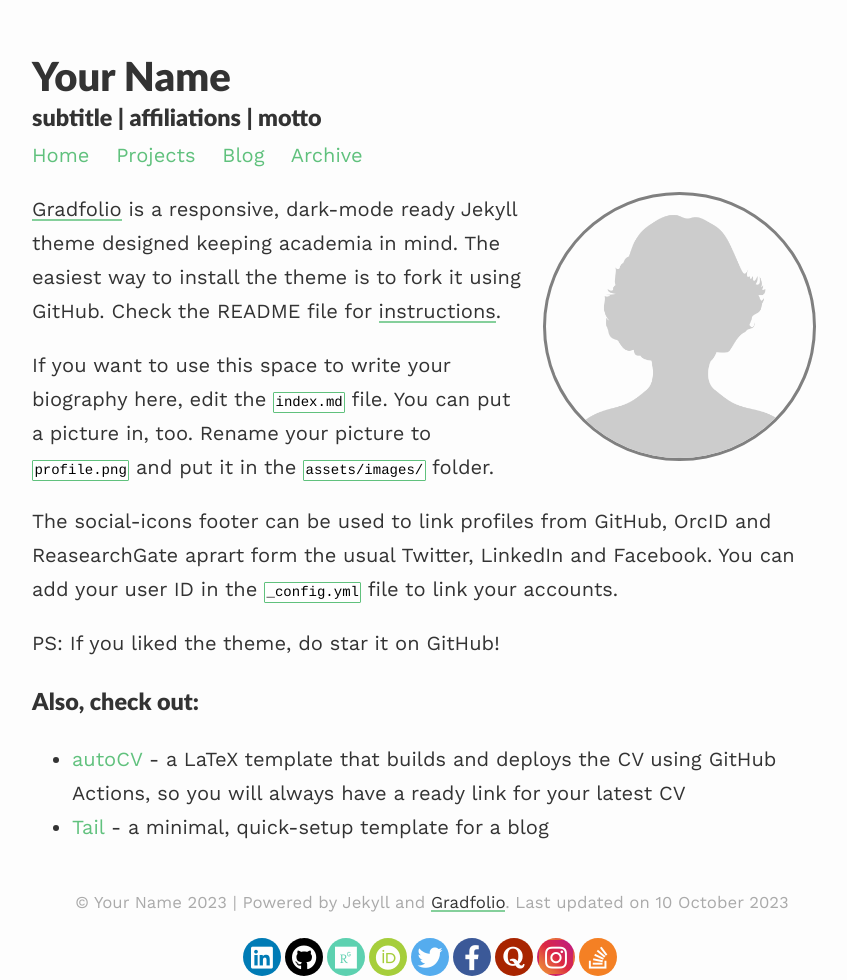
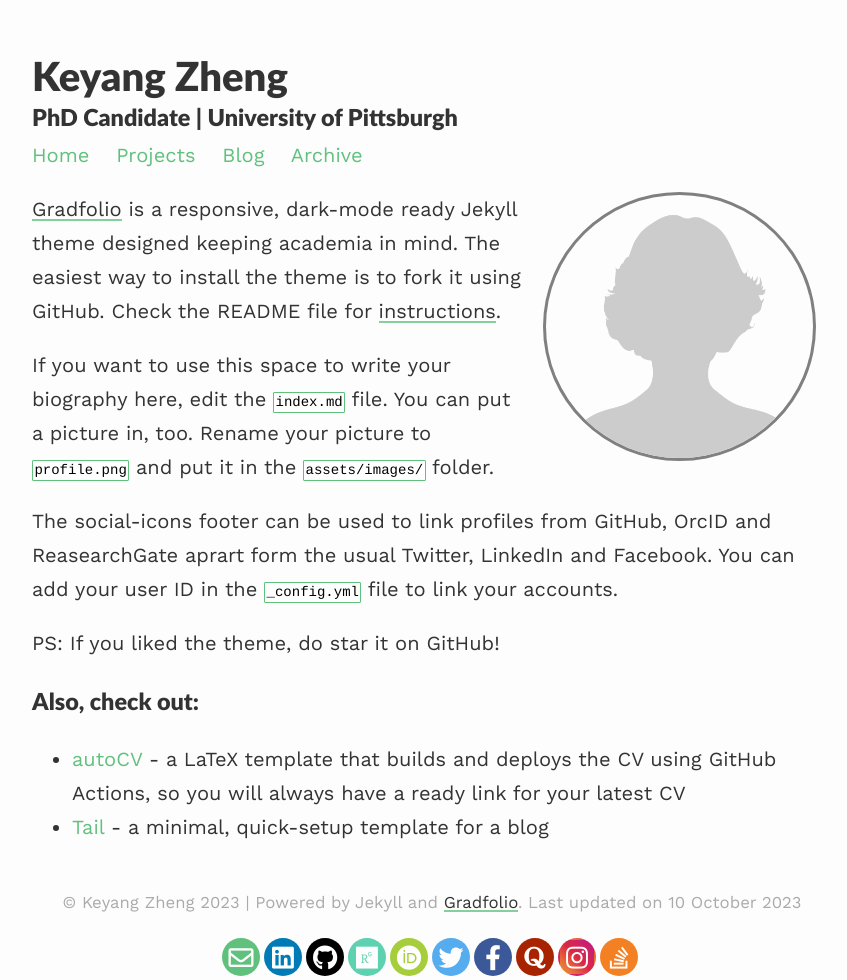
Before and after one commit to albuszheng/albuszheng.github.io, a Jekyll site: the page built from index.md, in a window 1280 px wide. Shown: the whole page, without its empty margins (208-1055 px from the left). Built offline with Jekyll 4.4.1, drawn with Linux system fonts in a browser that asks for light colours; nearby versions of some CDN libraries.

```diff
--- a/_config.yml
+++ b/_config.yml
@@ -1,11 +1,11 @@
 ### your site title here
 
-title: Your Name
-description: subtitle | affiliations | motto
+title: Keyang Zheng
+description: PhD Candidate | University of Pittsburgh
 
-baseurl: /gradfolio #name of GitHub repository
-url: "" #custom url to be used instead of GitHub repository
-email: #
+baseurl: "" #name of GitHub repository
+url: "https://keyangz.me" #custom url to be used instead of GitHub repository
+email: kez20@pitt.edu
 
 # Pagination
 paginate: 4
@@ -13,11 +13,11 @@ permalink: /blog/:year/:title/
 paginate_path: /blog/page:num/
 
 # Social media links in footer
-twitter: "#"
-linkedin: "#"
+twitter: "https://twitter.com/albuszheng"
+linkedin: "https://www.linkedin.com/in/keyang-zheng-989b5a87"
 stackoverflow: "#"
-github: "#"
-researchgate: "#"
+github: "https://github.com/albuszheng"
+researchgate: "https://scholar.google.com/citations?user=aq5E6LEAAAAJ&hl=en"
 orcid: "#"
 quora: "#"
 instagram: "#"
```
Also changed, not shown: assets/images/20230605_103404.jpg (added), 1 other file.
